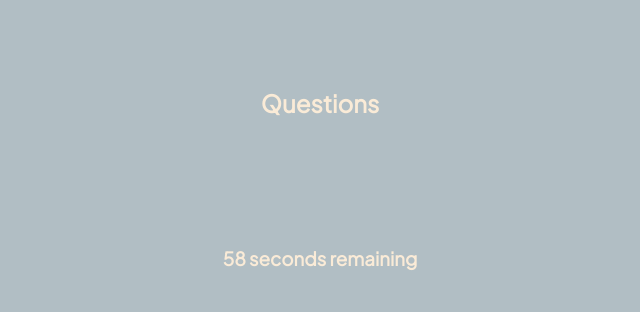
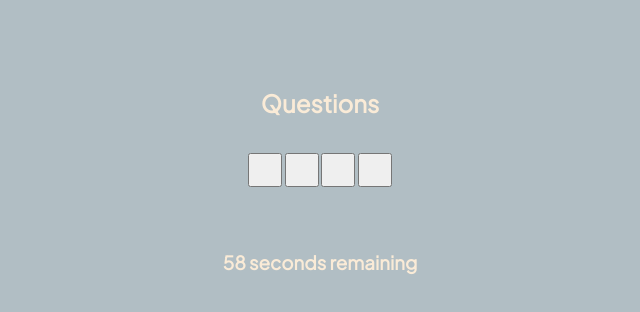
Before and after one commit to untjala/code-quiz, a plain HTML site: page index.html in a window 1280 px wide. Both pictures are taken after a click on the button "Begin". Shown: the whole page, without its empty margins (320-960 px from the left). Drawn offline with Linux system fonts and the light colour scheme.

Commit message:
added quiz buttons to html

```diff
--- a/Assets/script.js
+++ b/Assets/script.js
@@ -7,8 +7,17 @@ var beginBtnEl = document.querySelector("#landing-page button");
 var quizHeaderEl = document.querySelector("#question-header")
 var timerEl = document.querySelector("#countdown");
 var quizQuestionsEl = document.querySelector("#questions");
-var quizEl = document.querySelector("#quiz");
+var quizButtonOneEl = document.querySelector("#answer1")
+var quizButtonTwoEl = document.querySelector("#answer2")
+var quizButtonThreeEl = document.querySelector("#answer3")
+var quizButtonFourEl = document.querySelector("#answer4")
+
+var quizEl = document.querySelector("#quiz")
 var timeLeft = 60;
+// document.getElementById("#answer1").textContent = quizQuestions[0].question
+// document.getElementById("#answer2").textContent = quizQuestions[1].question
+// document.getElementById("#answer3").textContent = quizQuestions[2].question
+// document.getElementById("#answer4").textContent = quizQuestions[3].question
 var quizQuestions = [
     {
         question: "Sites and applications made with JavaScript cannot run on mobile devices:",
@@ -17,7 +26,7 @@ var quizQuestions = [
     },
     {
         question: "i, when used in JavaScript, represents:",
-        option: ["indent", "index", "important"],
+        option: [ "index", "important"],
         answer: "index"
     },
     {
@@ -27,17 +36,16 @@ var quizQuestions = [
     },
     {
         question: "A variable declared without a value will return:",
-        option: ["undefined", "unknown", "null"],
+        option: ["undefined", "unknown",],
         answer: "undefined"
     },
     {
         question: "On it's own, (this) will refer to: ",
-        option: ["an undefined variable", "a specfic object", "the global object"],
+        option: ["a specfic object", "the global object"],
         answer: "the global object"
     },
 ];
 var position = 0;
-
 //Timer Duration Message
 function displayMessage() {
     timerEl.textContent = timeLeft + " seconds remaining"
@@ -57,10 +65,12 @@ function startTimer() {
     }, 1000);
 }
 // WHEN I answer a question
-function displayQuestions(position) {
-    quizQuestions.innerHtml = "";
-    for (var i = 0; i < questions.length; i++) {
-    }
+function displayQuestions() {
+    quizEl.innerHtml = "";
+    var showQuestionEl = document.createElement("h2")
+    showQuestionEl.textContent = quizQuestions[questionIndex].question;
+    quizEl.appendChild(showQuestionEl);
+    // getElementById("#answer1").textContent = quizQuestions[position].option[1];
 }
 //Begin button to start timer and quiz
 beginBtnEl.addEventListener("click", function (event) {
@@ -68,24 +78,24 @@ beginBtnEl.addEventListener("click", function (event) {
     welcomeEl.style.display = "none";
     landingEl.style.display = "none";
     quizHeaderEl.style.display = "block";
+    quizButtonOneEl.style.display = "inline-block";
+    quizButtonTwoEl.style.display = "inline-block";
+    quizButtonThreeEl.style.display = "inline-block";
+    quizButtonFourEl.style.display = "inline-block";
     displayQuestions();
 });
-
-
-
-// WHEN the game is over
-// THEN I can save my initials and score
-function displayEnd() {
-    submitBtnEl.addEventListener("click", function (event) {
-        event.preventDefault();
-    });
-}
 
 function init() {
     quizHeaderEl.style.display = "none";
     submitBtnEl.style.display = "none";
     scoreEl.style.display = "none";
+    quizQuestionsEl.style.display = "none";
+    quizButtonOneEl.style.display = "none";
+    quizButtonTwoEl.style.display = "none";
+    quizButtonThreeEl.style.display = "none";
+    quizButtonFourEl.style.display = "none";
 }
+
 // THEN I am presented with another question
 // questionEl.addEventListener("click", function (event) {
 //     var element = event.target;
@@ -99,13 +109,19 @@ function init() {
 //     }
 // });
 
+
+// WHEN I answer a question incorrectly
+// THEN time is subtracted from the clock
+// WHEN all questions are answered or the timer reaches
+// THEN the game is over
+function displayEnd() {
+    scoreEl.style.display = "none";
+    submitBtnEl.style.display = "none";
+};
+submitBtnEl.addEventListener("click", function (event) {
+    event.preventDefault();
+    displayEnd();
+});
+
+// THEN I can save my initials and score
 init();
-// WHEN I answer a question incorrectly
-
-// THEN time is subtracted from the clock
-
-// WHEN all questions are answered or the timer reaches
-
-
-
-// THEN the game is ovee
--- a/index.html
+++ b/index.html
@@ -30,8 +30,11 @@
     </section>
     <section id="quiz">
         <h2 id="question-header"> Questions</h2>
-        <div id="questions">
-        </div>
+        <h1 id="questions"> </h1>
+        <button id="answer1"></button>
+        <button id="answer2"></button>
+        <button id="answer3"></button>
+        <button id="answer4"></button>
     </section>
     <section id="score-page">
         <input type="text" />
```
